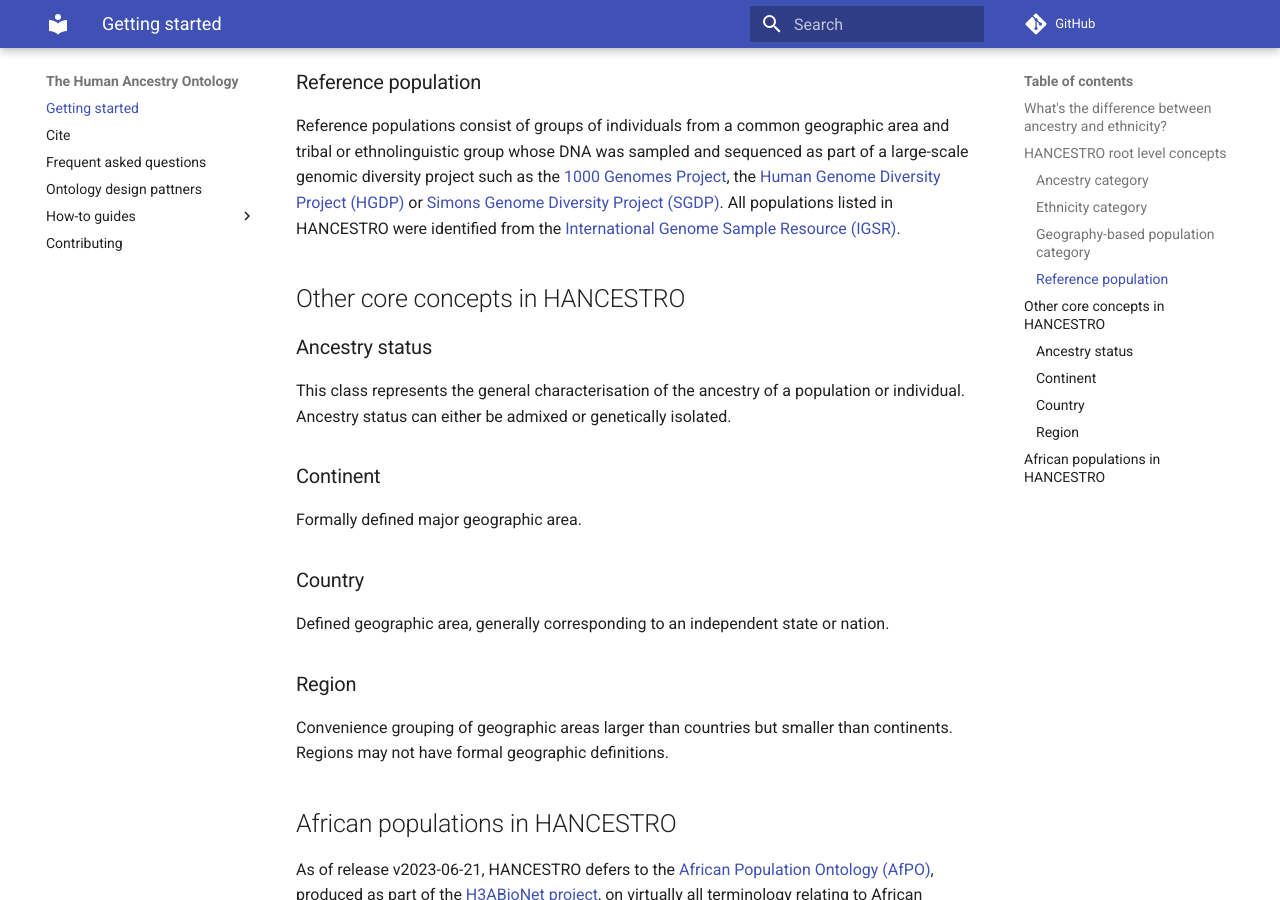
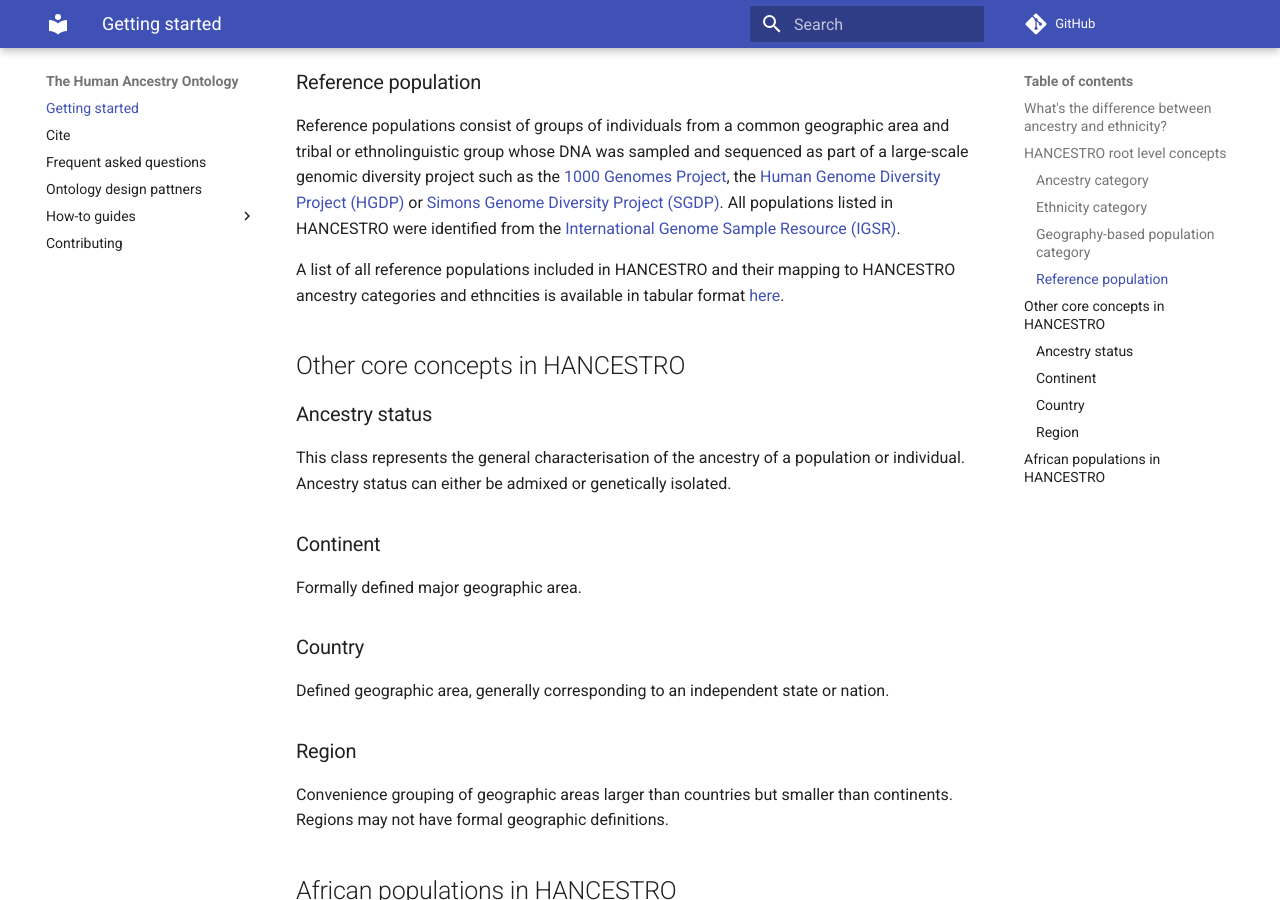
Before and after one commit to EBISPOT/hancestro, an MkDocs documentation site: the page built from docs/index.md, in a window 1280 px wide and 900 px high, scrolled down 2432 px. Built offline with MkDocs 1.6.1 and Material for MkDocs 9.7.7, drawn with Linux system fonts in a browser that asks for light colours; comment, search, counter and statistics services are not loaded.

Commit message:
Reference population hierarchy complete, documentation expanded and reference spreadsheet added

```diff
--- a/docs/index.md
+++ b/docs/index.md
@@ -59,6 +59,8 @@ Please note that we make every effort to ensure that our ethnicity and geograph-
 
 Reference populations consist of groups of individuals from a common geographic area and tribal or ethnolinguistic group whose DNA was sampled and sequenced as part of a large-scale genomic diversity project such as the [1000 Genomes Project](https://www.internationalgenome.org/1000-genomes-summary), the [Human Genome Diversity Project (HGDP)](https://www.internationalgenome.org/data-portal/data-collection/hgdp) or [Simons Genome Diversity Project (SGDP)](https://www.internationalgenome.org/data-portal/data-collection/sgdp). All populations listed in HANCESTRO were identified from the [International Genome Sample Resource (IGSR)](https://www.internationalgenome.org/about).
 
+A list of all reference populations included in HANCESTRO and their mapping to HANCESTRO ancestry categories and ethncities is available in tabular format [here](hancestro_reference_population_mappings.tsv).
+
 
 ## Other core concepts in HANCESTRO
 
```
Also changed, not shown: docs/faq.md (+1 -1 lines), 3 other files.
